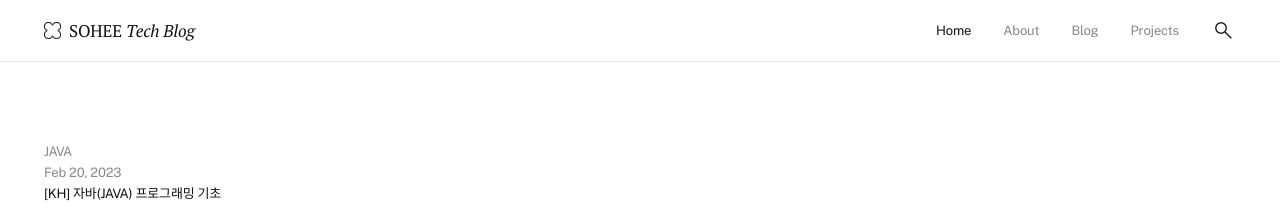
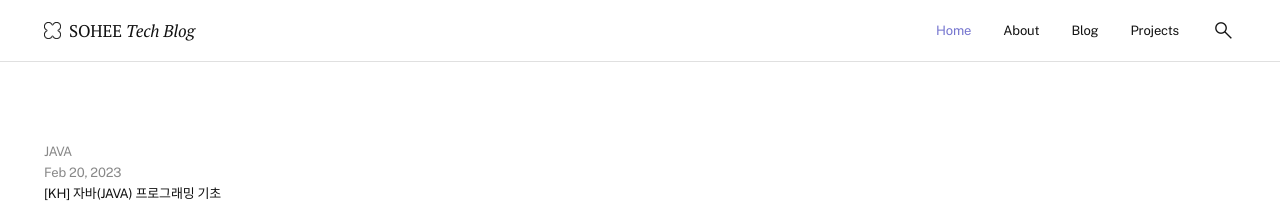
Before and after one commit to soheetech/soheetech.github.io, a Jekyll site: the page built from index.md, in a window 1280 px wide. Shown: the top 215 px of the page. Built offline with Jekyll 4.4.1, drawn with Linux system fonts in a browser that asks for light colours.

Commit message:
Update main.scss

```diff
--- a/assets/css/main.scss
+++ b/assets/css/main.scss
@@ -67,9 +67,7 @@ header .d-flex {
 
   /* nav */
   header nav > ul > li { margin-right: var(--size-60); }
-
-  header nav > ul > li a { color: var(--color-d-gray); }
-  header nav a:hover, header nav li.selected > a, footer a:hover { color: var(--color-black); }
+  header nav a:hover, header nav li.selected > a { color: var(--color-point); }
 
     /* menu bar */
     header #btn-menu {
@@ -140,7 +138,7 @@ footer {
   padding-bottom: var(--size-60);
 }
 
-
+footer a:hover { color: var(--color-black); }
 
 
 /* dropdown menu */
```
